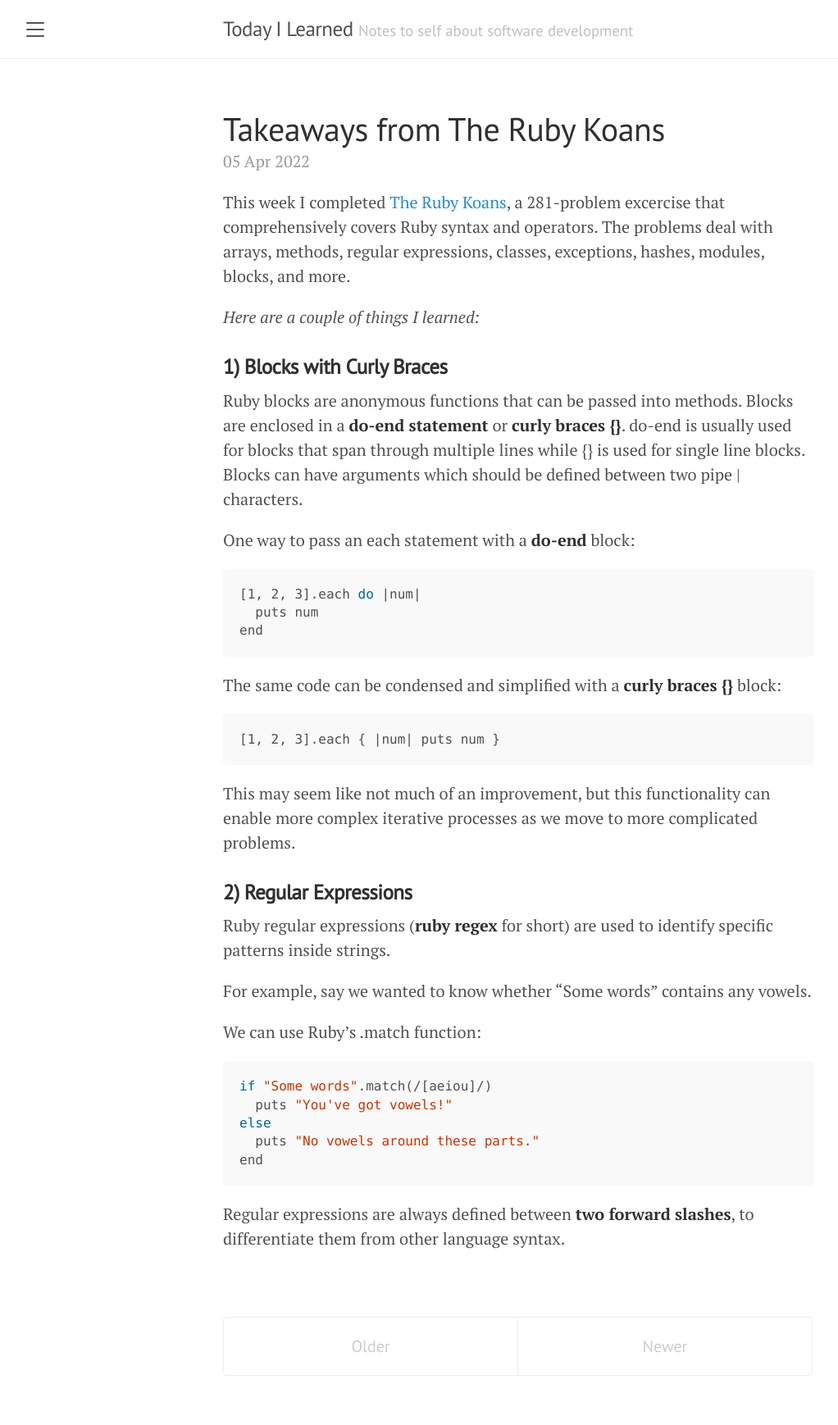
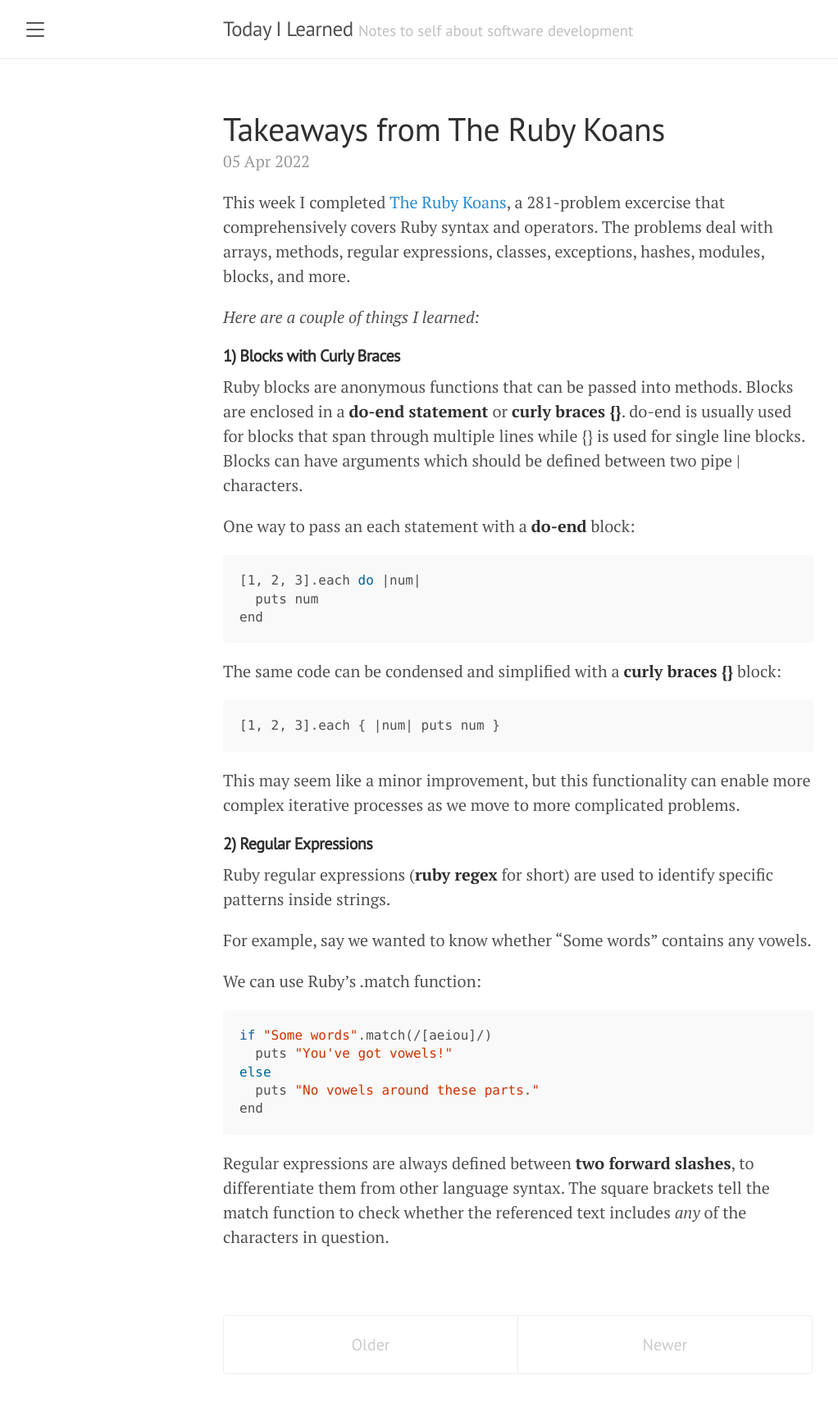
Before and after one commit to claycurran0/learningjournal, a Jekyll site: the page built from index.html, in a window 1280 px wide. Shown: the whole page at 82% size, without its empty margins (8-1030 px from the left). Built offline with Jekyll 4.4.1, drawn with Linux system fonts in a browser that asks for light colours; a script that is not in the unit is left out; the list of posts is cut into pages by our own code.

Commit message:
Update 2022-04-05-three-things-i-learned-from-the-ruby-koans.md

````diff
--- a/_posts/2022-04-05-three-things-i-learned-from-the-ruby-koans.md
+++ b/_posts/2022-04-05-three-things-i-learned-from-the-ruby-koans.md
@@ -7,7 +7,7 @@ This week I completed [The Ruby Koans](http://rubykoans.com/), a 281-problem exc
 
 *Here are a couple of things I learned:*
 
-### **1) Blocks with Curly Braces**
+#### **1) Blocks with Curly Braces**
 Ruby blocks are anonymous functions that can be passed into methods. Blocks are enclosed in a **do-end statement** or **curly braces {}**. do-end is usually used for blocks that span through multiple lines while {} is used for single line blocks. Blocks can have arguments which should be defined between two pipe | characters.
 
 One way to pass an each statement with a **do-end** block:
@@ -21,9 +21,9 @@ The same code can be condensed and simplified with a **curly braces {}** block:
 ```sh
 [1, 2, 3].each { |num| puts num }
 ```
-This may seem like not much of an improvement, but this functionality can enable more complex iterative processes as we move to more complicated problems.
+This may seem like a minor improvement, but this functionality can enable more complex iterative processes as we move to more complicated problems.
 
-### **2) Regular Expressions**
+#### **2) Regular Expressions**
 Ruby regular expressions (**ruby regex** for short) are used to identify specific patterns inside strings.
 
 For example, say we wanted to know whether "Some words" contains any vowels.
@@ -36,4 +36,4 @@ else
   puts "No vowels around these parts."
 end
 ```
-Regular expressions are always defined between **two forward slashes**, to differentiate them from other language syntax.
+Regular expressions are always defined between **two forward slashes**, to differentiate them from other language syntax. The square brackets tell the match function to check whether the referenced text includes *any* of the characters in question.
````
